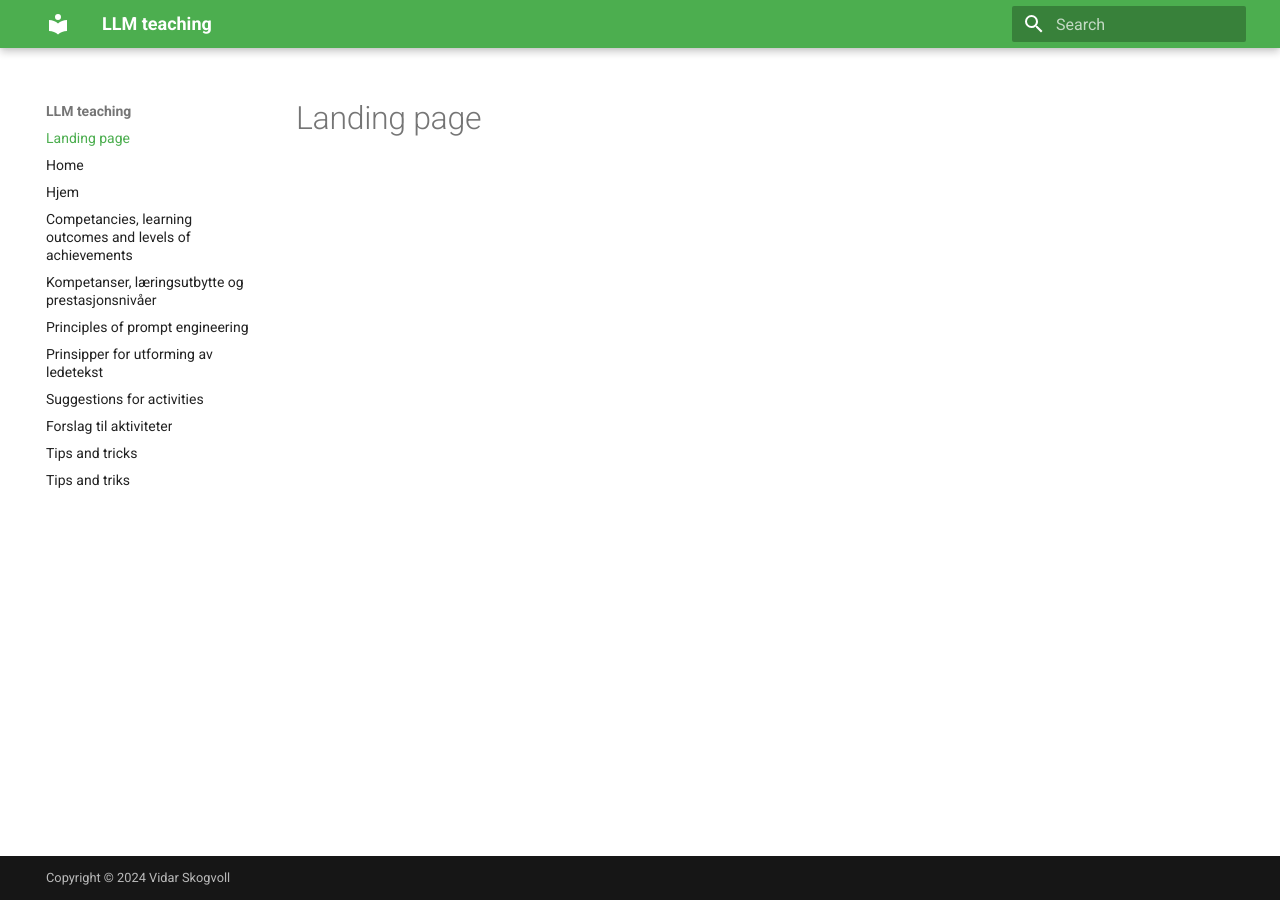
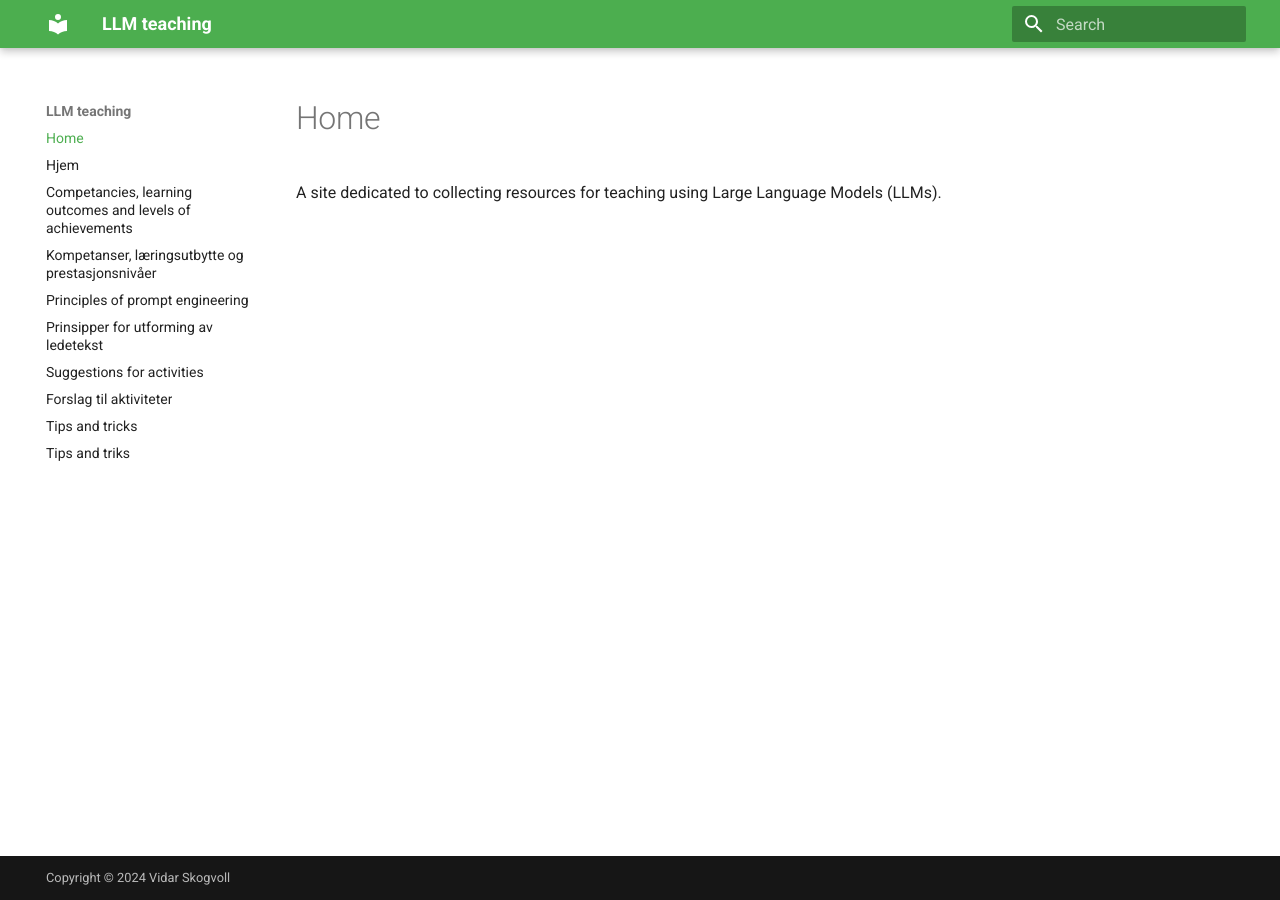
Before and after one commit to vidarsko/llmteaching, an MkDocs documentation site: the page built from docs/index.md, in a window 1280 px wide. Built offline with MkDocs 1.6.1 and Material for MkDocs 9.7.7, drawn with Linux system fonts in a browser that asks for light colours.

Commit message:
changed index site

```diff
--- a/docs/index.md
+++ b/docs/index.md
@@ -1 +1,3 @@
-# Landing page
+# Home
+
+A site dedicated to collecting resources for teaching using Large Language Models (LLMs).
--- a/mkdocs.yml
+++ b/mkdocs.yml
@@ -25,5 +25,4 @@ markdown_extensions:
 extra:
   generator: false
 
-
 copyright: Copyright &copy; 2024 Vidar Skogvoll
```
Also changed, not shown: docs/home.en.md (deleted, +0 -3 lines).
